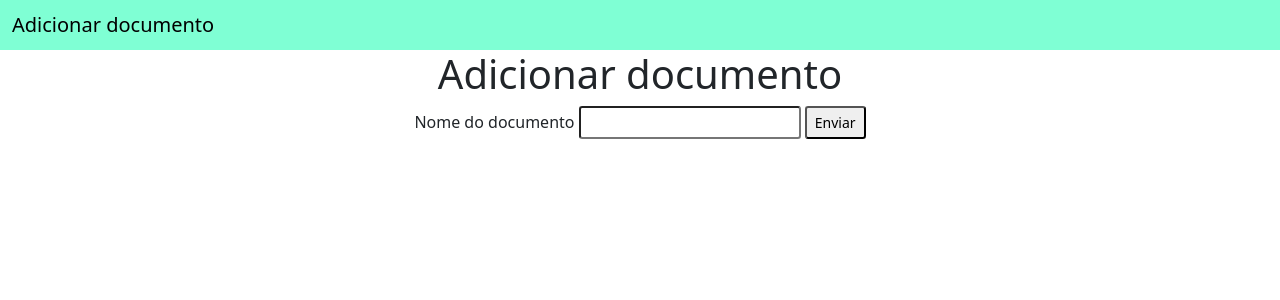
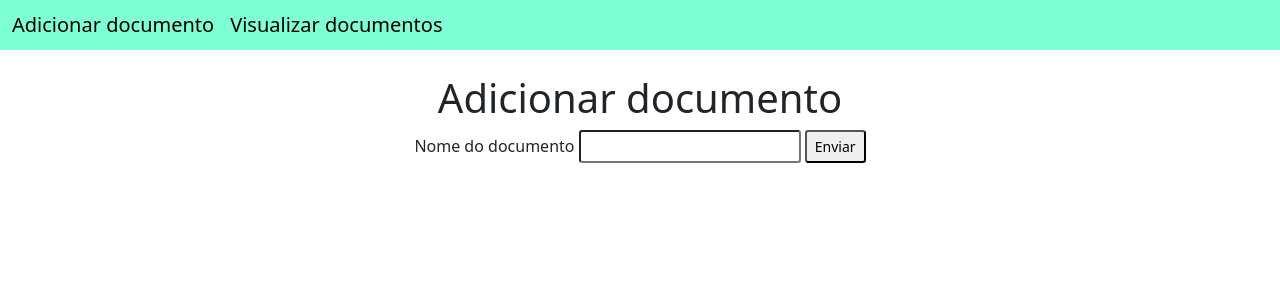
Before and after one commit to haniellourenco/indexador_documentos, a Django app: page / in a window 1280 px wide. Shown: the top 300 px of the page. Run offline with Django 5.2, Linux system fonts and the light colour scheme.

Commit message:
add nav pagina lista documentos

```diff
--- a/projeto_indexador_documentos/app_indexador_documentos/templates/documentos/base.html
+++ b/projeto_indexador_documentos/app_indexador_documentos/templates/documentos/base.html
@@ -14,12 +14,21 @@
 <body>
     <nav style="background-color: aquamarine !important;" class="navbar navbar-light bg-light">
         <div class="container-fluid">
-            <span class="navbar-brand mb-0 h1"><a style="text-decoration: none;color: black;"
-                    href="{% url 'home' %}">Adicionar documento</a></span>
+            <div class="d-flex">
+                <span class="navbar-brand mb-0 h1 me-3">
+                    <a style="text-decoration: none; color: black;" href="{% url 'home' %}">Adicionar documento</a>
+                </span>
+                <span class="navbar-brand mb-0 h1">
+                    <a style="text-decoration: none; color: black;" href="{% url 'listagem_documentos' %}">Visualizar
+                        documentos</a>
+                </span>
+            </div>
         </div>
     </nav>
-    {% block conteudo %}
-    {% endblock %}
+    <div class="container mt-4">
+        {% block conteudo %}
+        {% endblock %}
+    </div>
 
 
     <script src="https://cdn.jsdelivr.net/npm/bootstrap@5.0.2/dist/js/bootstrap.bundle.min.js"
--- a/projeto_indexador_documentos/app_indexador_documentos/views.py
+++ b/projeto_indexador_documentos/app_indexador_documentos/views.py
@@ -5,14 +5,16 @@ def home(request):
     return render(request,'documentos/home.html')
 
 def documentos(request):
-    #Salvar os dados da tela para o banco de dados.
-    novo_documento = Documento()
-    novo_documento.nome_documento = request.POST.get('nome')
-    novo_documento.data_modificacaodata = request.POST.get('data')
-    novo_documento.save()
-    #Exibir todos os documentos já inseridos em uma nova página
+    if request.method == 'POST':
+        # Salvar os dados da tela para o banco de dados
+        novo_documento = Documento()
+        novo_documento.nome_documento = request.POST.get('nome')
+        novo_documento.data_modificacao = request.POST.get('data')
+        novo_documento.save()
+
+    # Exibir todos os documentos já inseridos em uma nova página
     documentos = {
         'documentos': Documento.objects.all()
     }
-    #Retornar os dados para a página de listagem de documentos
-    return render(request,'documentos/documentos.html',documentos)
+    # Retornar os dados para a página de listagem de documentos
+    return render(request, 'documentos/documentos.html', documentos)
```
